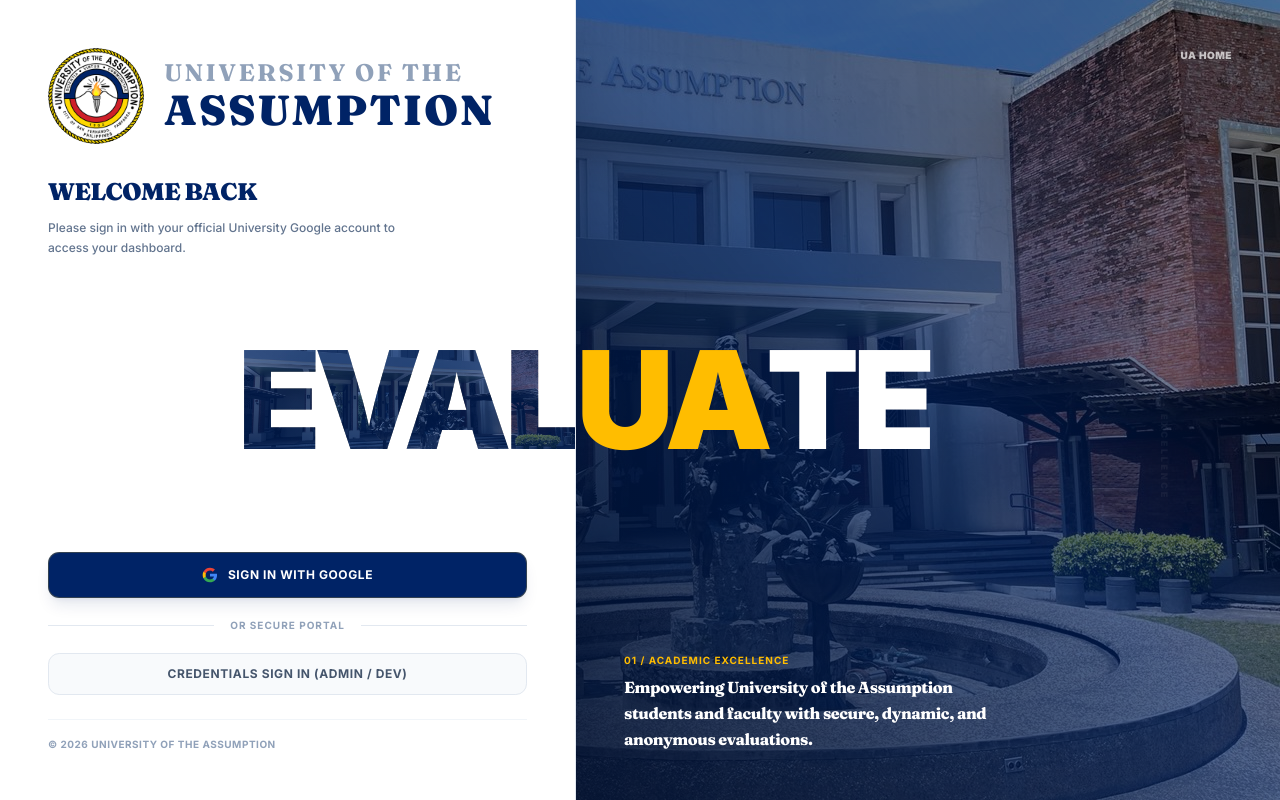
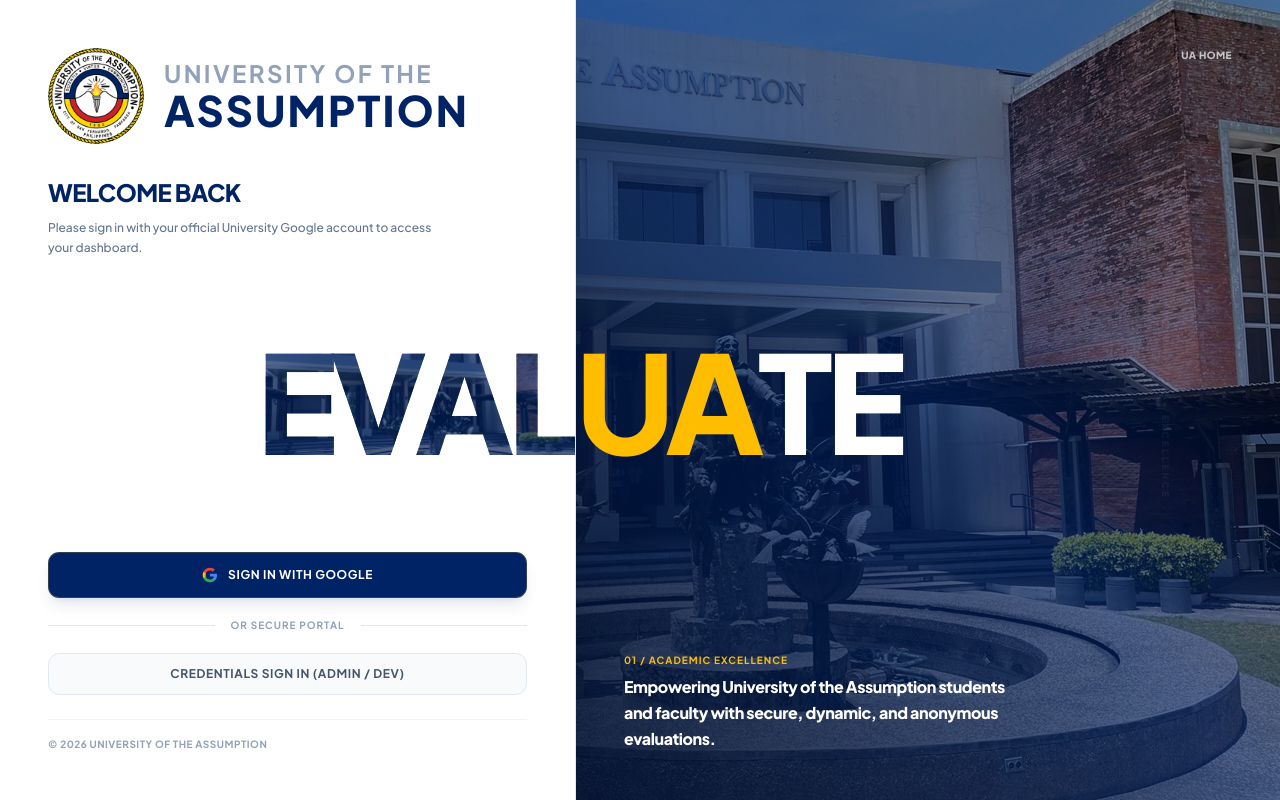
Before and after one commit to EsBazza/evalUAtion, a Next.js app: page / in a window 1280 px wide. Built offline with nearby package versions, Linux system fonts and the light colour scheme; no server answers.

Commit message:
style: update design system to use Plus Jakarta Sans strictly

```diff
--- a/app/globals.css
+++ b/app/globals.css
@@ -7,9 +7,9 @@
 @theme inline {
   --color-background: var(--background);
   --color-foreground: var(--foreground);
-  --font-sans: var(--font-body), 'Inter', Arial, Helvetica, sans-serif;
-  --font-serif: var(--font-display), 'Fraunces', Georgia, serif;
-  --font-heading: var(--font-display), 'Fraunces', Georgia, serif;
+  --font-sans: var(--font-sans-main), 'Plus Jakarta Sans', Arial, Helvetica, sans-serif;
+  --font-serif: var(--font-sans-main), 'Plus Jakarta Sans', Arial, Helvetica, sans-serif;
+  --font-heading: var(--font-sans-main), 'Plus Jakarta Sans', Arial, Helvetica, sans-serif;
   --color-sidebar-ring: var(--sidebar-ring);
   --color-sidebar-border: var(--sidebar-border);
   --color-sidebar-accent-foreground: var(--sidebar-accent-foreground);
--- a/app/layout.tsx
+++ b/app/layout.tsx
@@ -1,17 +1,11 @@
 import type { Metadata } from "next";
-import { Inter, Fraunces } from "next/font/google";
+import { Plus_Jakarta_Sans } from "next/font/google";
 import "./globals.css";
 import { Toaster } from "sonner";
 
-const inter = Inter({
+const plusJakartaSans = Plus_Jakarta_Sans({
   subsets: ["latin"],
-  variable: "--font-body",
-  display: "swap",
-});
-
-const fraunces = Fraunces({
-  subsets: ["latin"],
-  variable: "--font-display",
+  variable: "--font-sans-main",
   display: "swap",
 });
 
@@ -28,7 +22,7 @@
   return (
     <html
       lang="en"
-      className={`${inter.variable} ${fraunces.variable} h-full antialiased`}
+      className={`${plusJakartaSans.variable} h-full antialiased`}
     >
       <body className="min-h-full flex flex-col font-sans">
         {children}
```
